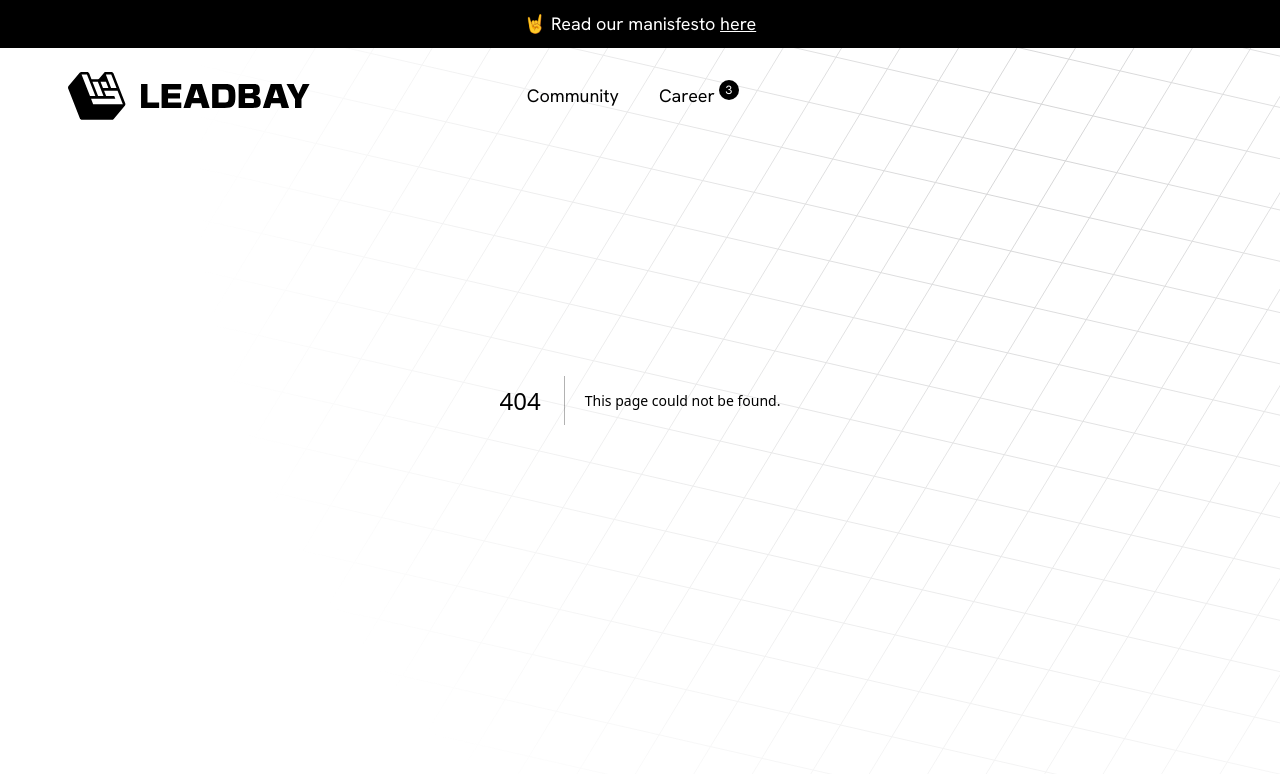
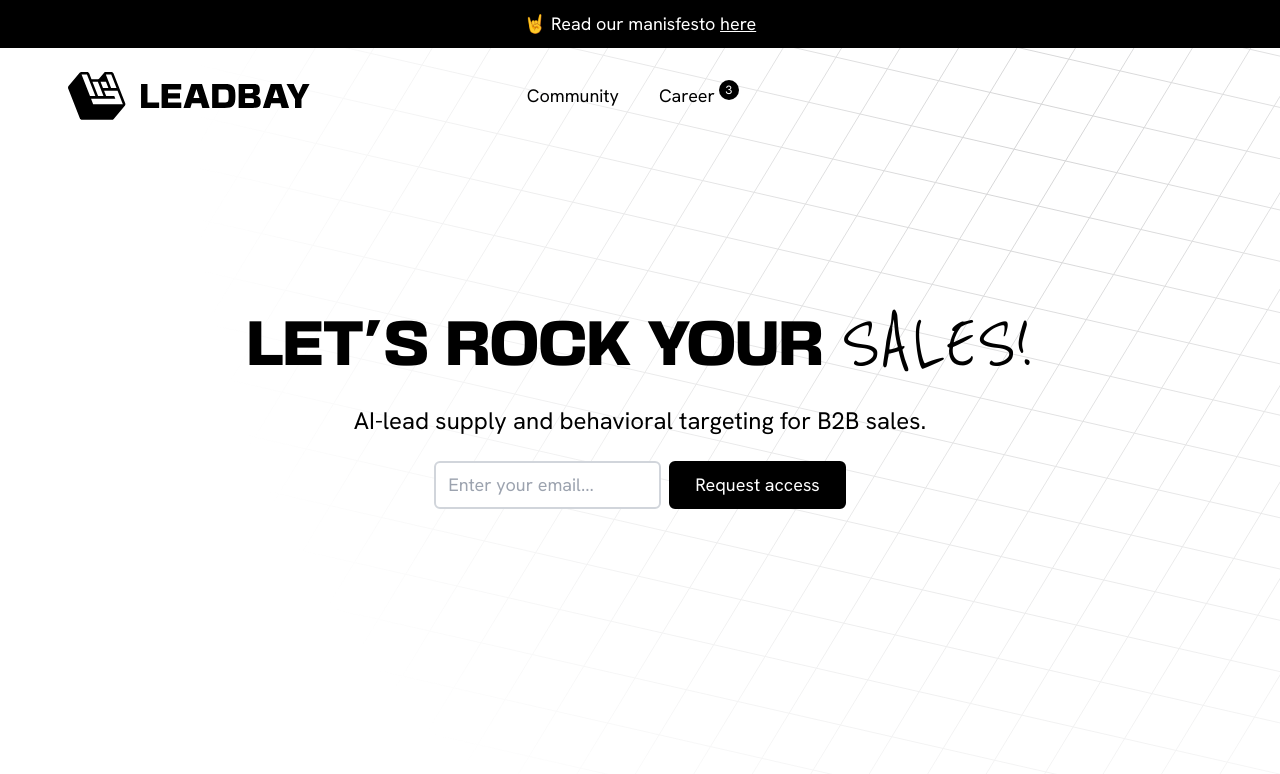
Before and after one commit to leadbay/landingpage, a Next.js app: page /fb in a window 1280 px wide. Before the commit this address had no page. Shown: the top 774 px of the page. Built offline with nearby package versions, Linux system fonts and the light colour scheme.

Commit message:
feat: animate from bottom

```diff
--- /dev/null
+++ b/app/fb/page.tsx
@@ -0,0 +1,9 @@
+import { HeroFb } from "@/components"
+
+export default function Home() {
+  return (
+    <>
+      <HeroFb />
+    </>
+  )
+}
--- /dev/null
+++ b/components/hero-fb.tsx
@@ -0,0 +1,99 @@
+"use client"
+
+import { basement, reenie } from "@/fonts"
+import { cn } from "@/lib/utils"
+import { Container } from "@/components"
+import { motion } from "framer-motion"
+
+const Hero = ({ className, ...props }: { className?: string }) => {
+  return (
+    <Container
+      className={cn(
+        className,
+        "flex shrink-0 grow flex-col justify-center gap-2 text-center"
+      )}
+      {...props}
+    >
+      <h1
+        className={cn(
+          basement.className,
+          "text-[35px] uppercase leading-tight sm:text-[56px]"
+        )}
+      >
+        <motion.div
+          initial={{ opacity: 0, y: 500 }}
+          animate={{ opacity: 1, y: 0 }}
+          transition={{ duration: 0.1, delay: 0.5 }}
+          className='inline-block'
+        >
+          Let&apos;s
+        </motion.div>{" "}
+        <motion.span
+          initial={{ opacity: 0, y: 500 }}
+          animate={{ opacity: 1, y: 0 }}
+          transition={{ duration: 0.1, delay: 1 }}
+          className='inline-block'
+        >
+          rock
+        </motion.span>{" "}
+        <motion.span
+          initial={{ opacity: 0, y: 500 }}
+          animate={{ opacity: 1, y: 0 }}
+          transition={{ duration: 0.1, delay: 1.5 }}
+          className='inline-block'
+        >
+          your
+        </motion.span>{" "}
+        <motion.span
+          initial={{ opacity: 0, y: 500 }}
+          animate={{ opacity: 1, y: 0 }}
+          transition={{ duration: 0.1, delay: 2 }}
+          className={cn(
+            reenie.className,
+            "text-[61px] uppercase sm:text-[84px] inline-block"
+          )}
+        >
+          sales!
+        </motion.span>
+      </h1>
+      <motion.div
+        initial={{ opacity: 0 }}
+        animate={{ opacity: 1 }}
+        transition={{
+          duration: 0.5,
+          delay: 2.7,
+          type: "spring",
+          stiffness: 100,
+        }}
+      >
+        <h2 className='mb-6 text-xl leading-loose sm:text-2xl'>
+          AI-lead supply and behavioral targeting for B2B sales.
+        </h2>
+        <form
+          className='flex justify-center gap-2'
+          name='waitinglist'
+          method='POST'
+          data-netlify='true'
+        >
+          <input type='hidden' name='form-name' value='waitinglist' />
+          <input
+            type='email'
+            name='email'
+            id='email'
+            required
+            placeholder='Enter your email...'
+            className='rounded-md border-2 border-gray-300 px-3 py-2 focus:outline-gray-500'
+          />
+          <button
+            type='submit'
+            className='rounded-md border-2 border-black bg-black px-6 py-2 text-white hover:border-gray-700 hover:bg-gray-700'
+          >
+            Request access
+          </button>
+        </form>
+      </motion.div>
+    </Container>
+  )
+}
+
+export default Hero
--- a/components/index.ts
+++ b/components/index.ts
@@ -3,6 +3,7 @@ export { default as Container } from "./container"
 export { default as Footer } from "./footer"
 export { default as Header } from "./header"
 export { default as Hero } from "./hero"
+export { default as HeroFb } from "./hero-fb"
 export { default as LinkedinIcon } from "./linkedin-icon"
 export { default as Logo } from "./logo"
 export { default as Navigation } from "./navigation"
```
